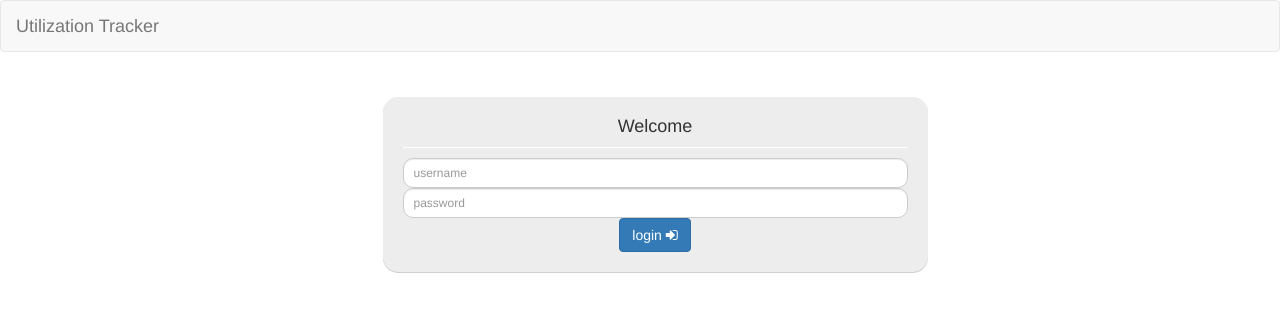
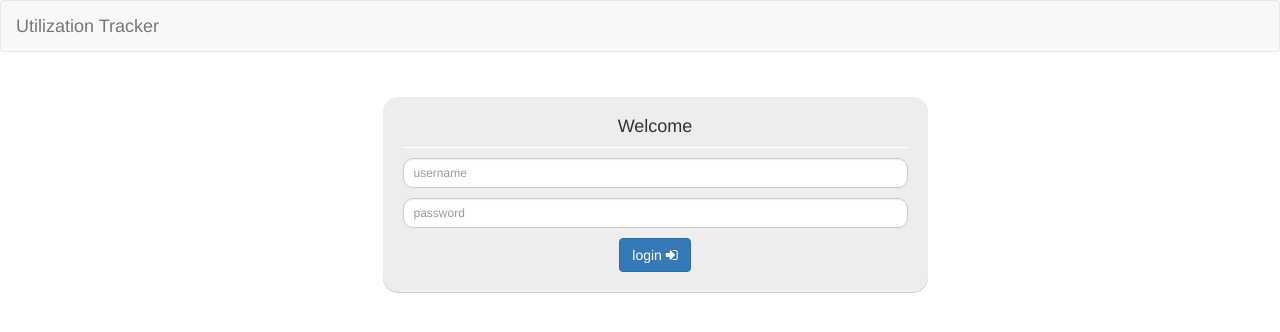
Before and after one commit to mmh3/ut2, an Angular app in the folder ut2/: page /login in a window 1280 px wide. Shown: the top 332 px of the page. Built offline with nearby package versions, Linux system fonts and the light colour scheme.

Commit message:
Update login form styling

```diff
--- a/ut2/src/app/auth/login/login.component.css
+++ b/ut2/src/app/auth/login/login.component.css
@@ -35,4 +35,12 @@ h4 {
 
 .wrapper {
     text-align: center;
+    margin-top: 10px;
 }
+
+#userName {
+  margin-top: 10px;
+}
+#userPassword {
+  margin-top: 10px;
+}
--- a/ut2/src/app/auth/login/login.component.html
+++ b/ut2/src/app/auth/login/login.component.html
@@ -9,7 +9,7 @@
               <h4>Welcome</h4>
               <input type="text" id="userName" class="form-control input-sm chat-input" placeholder="username" />
               <!-- </br> -->
-              <input type="text" id="userPassword" class="form-control input-sm chat-input" placeholder="password" />
+              <input type="password" id="userPassword" class="form-control input-sm chat-input" placeholder="password" />
               <!-- </br> -->
               <div class="wrapper">
                 <span class="group-btn">
```
